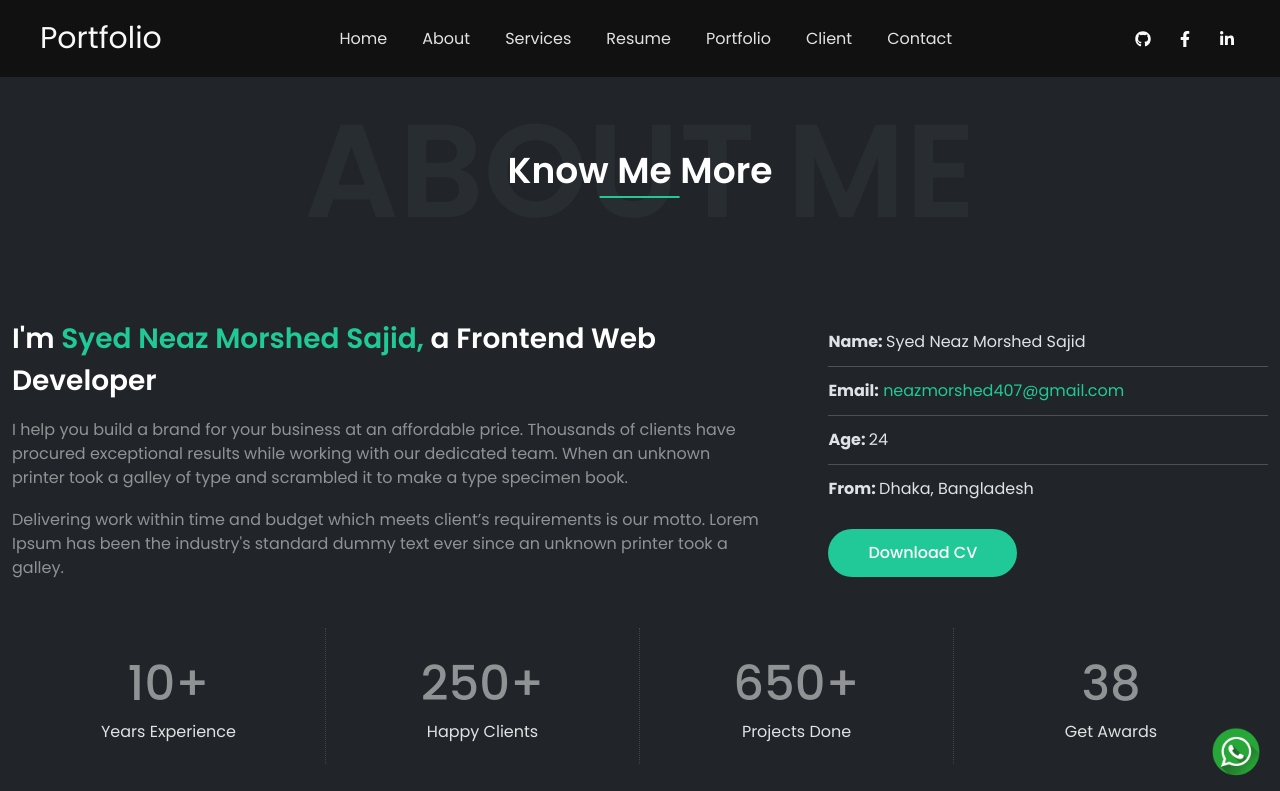
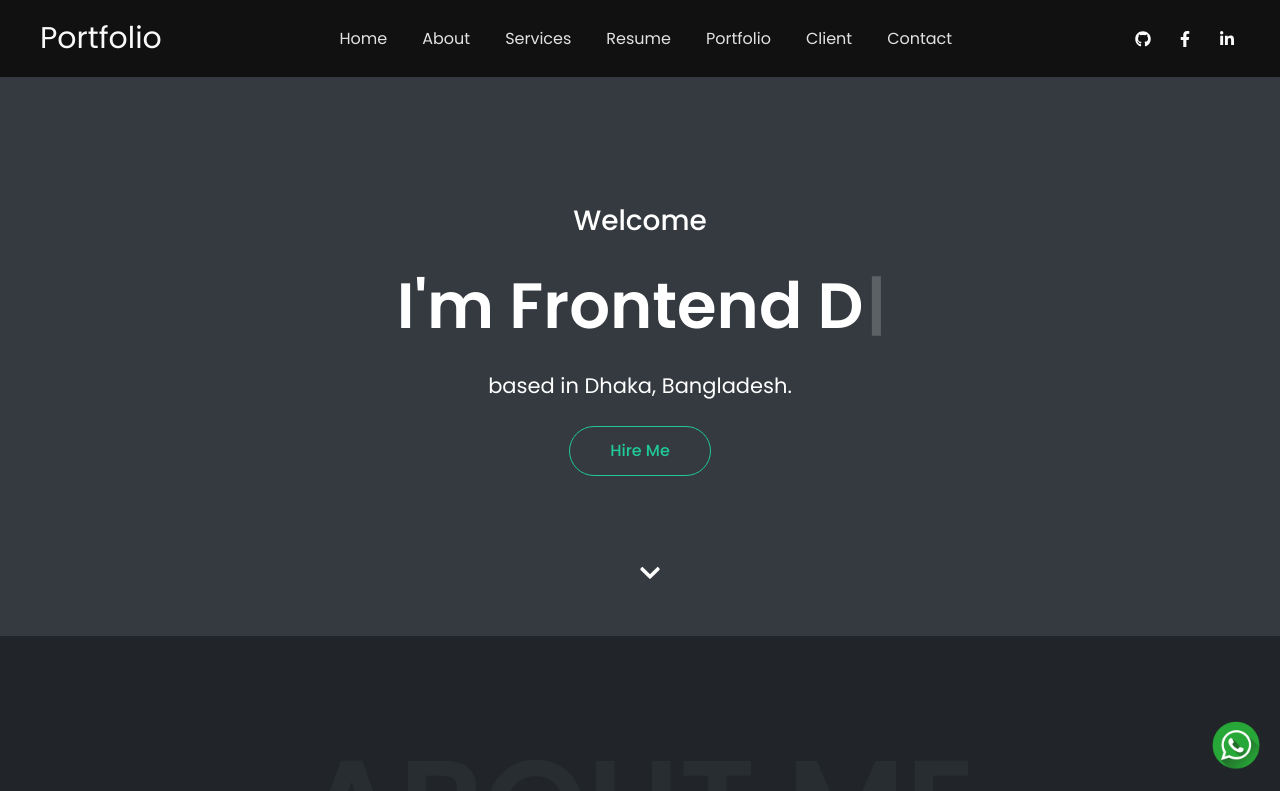
Before and after one commit to morshedsajid26/My-Portfolio, a React (Vite) app in the folder portfolio-project/: page / in a window 1280 px wide. Shown: the top 791 px of the page. Built offline with nearby package versions, Linux system fonts and the light colour scheme.

Commit message:
Home Page

```diff
--- a/portfolio-project/package.json
+++ b/portfolio-project/package.json
@@ -10,11 +10,14 @@
     "preview": "vite preview"
   },
   "dependencies": {
+    "framer-motion": "^11.13.1",
     "react": "^18.3.1",
     "react-dom": "^18.3.1",
     "react-icons": "^5.3.0",
     "react-router-dom": "^6.28.0",
-    "react-slick": "^0.30.2"
+    "react-simple-typewriter": "^5.0.1",
+    "react-slick": "^0.30.2",
+    "typewriter-effect": "^2.21.0"
   },
   "devDependencies": {
     "@eslint/js": "^9.13.0",
--- a/portfolio-project/src/App.jsx
+++ b/portfolio-project/src/App.jsx
@@ -9,11 +9,13 @@ import Contact from './Component/Pages/Contact'
 import Footer from './Component/Footer'
 
 import whatsapp from '/whatsapp.png'
+import Home from './Component/Pages/Home'
 
 const App = () => {
   return (
     <div className='relative'>
       <Navbar/>
+      <Home/>
         <About/>
         <Services/>
         <Resume/>
--- a/portfolio-project/src/Component/Layer/ServicePart.jsx
+++ b/portfolio-project/src/Component/Layer/ServicePart.jsx
@@ -15,7 +15,7 @@ const ServicePart = ({ Heading, pText, icon, className }) => {
 
       {/* Text Section */}
       <div className="text font-pop w-full">
-        <h2 className="text-[#ffffff] text-[18px] sm:text-[20px] font-[500] mb-2">
+        <h2 className="text-[#ffffff] text-[18px] sm:text-[20px] font-medium mb-2">
           {Heading}
         </h2>
         <p className="text-[14px] sm:text-[16px] text-[#ffffff]/50 leading-relaxed">
--- /dev/null
+++ b/portfolio-project/src/Component/Layer/TextAnimation.jsx
@@ -0,0 +1,23 @@
+import React from "react";
+import { Typewriter } from "react-simple-typewriter";
+
+const TextAnimation = () => {
+  return (
+    <div className="flex justify-center items-center">
+      <h1 className="text-[64px] font-semibold text-[#ffffff] font-pop">
+        I'm
+        <Typewriter
+          words={[" Syed Neaz Morshed Sajid", " Frontend Developer.", " Freelancer."]}
+          loop={Infinity}
+          cursor
+          cursorStyle="|"
+          typeSpeed={70}
+          deleteSpeed={50}
+          delaySpeed={1000}
+        />
+      </h1>
+    </div>
+  );
+};
+
+export default TextAnimation;
--- a/portfolio-project/src/Component/Pages/About.jsx
+++ b/portfolio-project/src/Component/Pages/About.jsx
@@ -44,7 +44,7 @@ const About = () => {
                 From: <span className="font-normal">Dhaka, Bangladesh</span>
               </li>
             </ul>
-            <button  className="py-3 px-8 md:px-10 bg-[#20c997] hover:bg-[#20c997]/85 transition-all duration-300 rounded-full font-pop text-[#ffffff] text-[14px] md:text-[16px] font-[500]">
+            <button  className="py-3 px-8 md:px-10 bg-[#20c997] hover:bg-[#20c997]/85 transition-all duration-300 rounded-full font-pop text-[#ffffff] text-[14px] md:text-[16px] font-medium">
               <a href="/CV.Sajid.pdf" download="CV.Sajid.pdf">
               Download CV
               </a>
@@ -55,19 +55,19 @@ const About = () => {
         {/* Experience Section */}
         <div className="experience w-full grid grid-cols-2  md:grid-cols-4 text-center font-pop gap-4 md:gap-0">
           <div className="one border-white/15 border-r-[.8px] md:border-r-[.8px] border-dotted py-5">
-            <h2 className="text-[36px] md:text-[48px] font-[500] text-[#ffffff]/50">10+</h2>
+            <h2 className="text-[36px] md:text-[48px] font-medium text-[#ffffff]/50">10+</h2>
             <p className="text-[#dee3e4] text-[14px] md:text-[16px]">Years Experience</p>
           </div>
           <div className="one border-white/15  md:border-r-[.8px] border-dotted py-5">
-            <h2 className="text-[36px] md:text-[48px] font-[500] text-[#ffffff]/50">250+</h2>
+            <h2 className="text-[36px] md:text-[48px] font-medium text-[#ffffff]/50">250+</h2>
             <p className="text-[#dee3e4] text-[14px] md:text-[16px]">Happy Clients</p>
           </div>
           <div className="one border-white/15 border-r-[.8px] md:border-r-[.8px] border-dotted py-5">
-            <h2 className="text-[36px] md:text-[48px] font-[500] text-[#ffffff]/50">650+</h2>
+            <h2 className="text-[36px] md:text-[48px] font-medium text-[#ffffff]/50">650+</h2>
             <p className="text-[#dee3e4] text-[14px] md:text-[16px]">Projects Done</p>
           </div>
           <div className="one py-5">
-            <h2 className="text-[36px] md:text-[48px] font-[500] text-[#ffffff]/50">38</h2>
+            <h2 className="text-[36px] md:text-[48px] font-medium text-[#ffffff]/50">38</h2>
             <p className="text-[#dee3e4] text-[14px] md:text-[16px]">Get Awards</p>
           </div>
         </div>
--- a/portfolio-project/src/Component/Pages/Contact.jsx
+++ b/portfolio-project/src/Component/Pages/Contact.jsx
@@ -14,7 +14,7 @@ const Contact = () => {
                 <div className='text md:w-[328px] hidden md:block'>
 
                    <div className="address">
-                   <h2 className='uppercase text-[21px] text-[#ffffff] font-[500] mb-4 '>Address</h2>
+                   <h2 className='uppercase text-[21px] text-[#ffffff] font-medium mb-4 '>Address</h2>
                     <p className='text-[#dee3e4] text-[16px] w-[190px]'>
                         House 42, Avenue 1, Block E, Mirpur 12, Dhaka 1216, Bangladesh
                     </p>
@@ -40,7 +40,7 @@ const Contact = () => {
                     </div>
 
                     <div className="icon">
-                        <h2 className='uppercase text-[21px] text-[#ffffff] font-[500] mb-4'>
+                        <h2 className='uppercase text-[21px] text-[#ffffff] font-medium mb-4'>
                             follow me
                         </h2>
 
@@ -69,7 +69,7 @@ const Contact = () => {
                 </div>
 
                 <div className='form  md:w-[988px]'>
-                <h2 className='uppercase text-[21px] text-[#ffffff] font-[500] mb-4'>
+                <h2 className='uppercase text-[21px] text-[#ffffff] font-medium mb-4'>
                             send me a note
                         </h2>
 
@@ -83,7 +83,7 @@ const Contact = () => {
 
 
                     <div className='text-center'>
-                    <button className='py-3 px-10 bg-[#20c997] hover:bg-[#20c997]/85 transition-all duration-300 rounded-full font-pop text-[#ffffff] text-[16px] font-[500] '>
+                    <button className='py-3 px-10 bg-[#20c997] hover:bg-[#20c997]/85 transition-all duration-300 rounded-full font-pop text-[#ffffff] text-[16px] font-medium '>
                         Send Message
                     </button>
                         </div>
@@ -92,7 +92,7 @@ const Contact = () => {
                 <div className='text w-[328px] bg-slae-200  md:hidden flex flex-col mx-auto text-center items-center justify-center mt-10 gap-y-3'>
 
                    <div className="address">
-                   <h2 className='uppercase text-[21px] text-[#ffffff] font-[500] mb-4 '>Address</h2>
+                   <h2 className='uppercase text-[21px] text-[#ffffff] font-medium mb-4 '>Address</h2>
                     <p className='text-[#dee3e4] text-[16px] w-[190px]'>
                         House 42, Avenue 1, Block E, Mirpur 12, Dhaka 1216, Bangladesh
                     </p>
@@ -118,7 +118,7 @@ const Contact = () => {
                     </div>
 
                     <div className="icon">
-                        <h2 className='uppercase text-[21px] text-[#ffffff] font-[500] mb-4'>
+                        <h2 className='uppercase text-[21px] text-[#ffffff] font-medium mb-4'>
                             follow me
                         </h2>
 
--- a/portfolio-project/src/Component/Pages/Home.jsx
+++ b/portfolio-project/src/Component/Pages/Home.jsx
@@ -1,8 +1,35 @@
 import React from 'react'
+import TextAnimation from '../Layer/TextAnimation'
+import { FaAngleDown, FaChevronDown } from 'react-icons/fa'
+import Container from '../Layer/Container'
+
 
 const Home = () => {
+
   return (
-    <div>Home</div>
+    <div className='pb-20 pt-[200px] bg-[#343a40] text-center relative '>
+    <Container className='pb-20'>
+    <p className='text-[28px] font-medium text-white font-pop mb-4'>Welcome</p>
+
+     <TextAnimation/>
+
+     <p className='text-[21px] text-white font-pop mb-6 mt-4'>based in Dhaka, Bangladesh.</p>
+
+    <a href="#contact">
+    <button className='py-3 px-10 border-[1.6px] border-[#20c997] hover:bg-[#20c997]/85 transition-all duration-500 rounded-full font-pop  hover:text-[#ffffff] text-[#20c997] text-[16px] font-medium '>
+                        Hire Me
+
+      </button>
+    </a>
+    </Container>
+
+      <div className=' absolute bottom-2  left-1/2 -translate-x-1/2 animate-bounce-slow'>
+      <a href="#about">
+      <FaChevronDown className='w-[20px] h-20 text-white font-black' />
+      </a>
+      </div>
+
+    </div>
   )
 }
 
--- a/portfolio-project/src/Component/Pages/Resume.jsx
+++ b/portfolio-project/src/Component/Pages/Resume.jsx
@@ -61,7 +61,7 @@ const Resume = () => {
         <Skills className="my-12" />
 
         {/* Download CV Button */}
-        <button className="py-3 px-10 text-[#6c757d] hover:text-[#ffffff] hover:bg-[#6c757d]/85 transition-all duration-300 rounded-full font-pop border-[#6c757d] border-[1.6px] text-[16px] font-[500] flex mx-auto">
+        <button className="py-3 px-10 text-[#6c757d] hover:text-[#ffffff] hover:bg-[#6c757d]/85 transition-all duration-300 rounded-full font-pop border-[#6c757d] border-[1.6px] text-[16px] font-medium flex mx-auto">
 
         <a href="/CV.Sajid.pdf" download="CV.Sajid.pdf" className='flex items-center justify-center gap-2'>
               Download CV
--- a/portfolio-project/tailwind.config.js
+++ b/portfolio-project/tailwind.config.js
@@ -9,7 +9,11 @@ export default {
     fontFamily:{
       'pop': ["Poppins", "sans-serif"]
     },
-    extend: {},
+    extend: {
+      animation: {
+        'bounce-slow': 'bounce 4s linear infinite',
+      }
+    },
   },
   plugins: [],
 }
```
Also changed, not shown: 1 other file (tests, documents, lock files or other folders).
